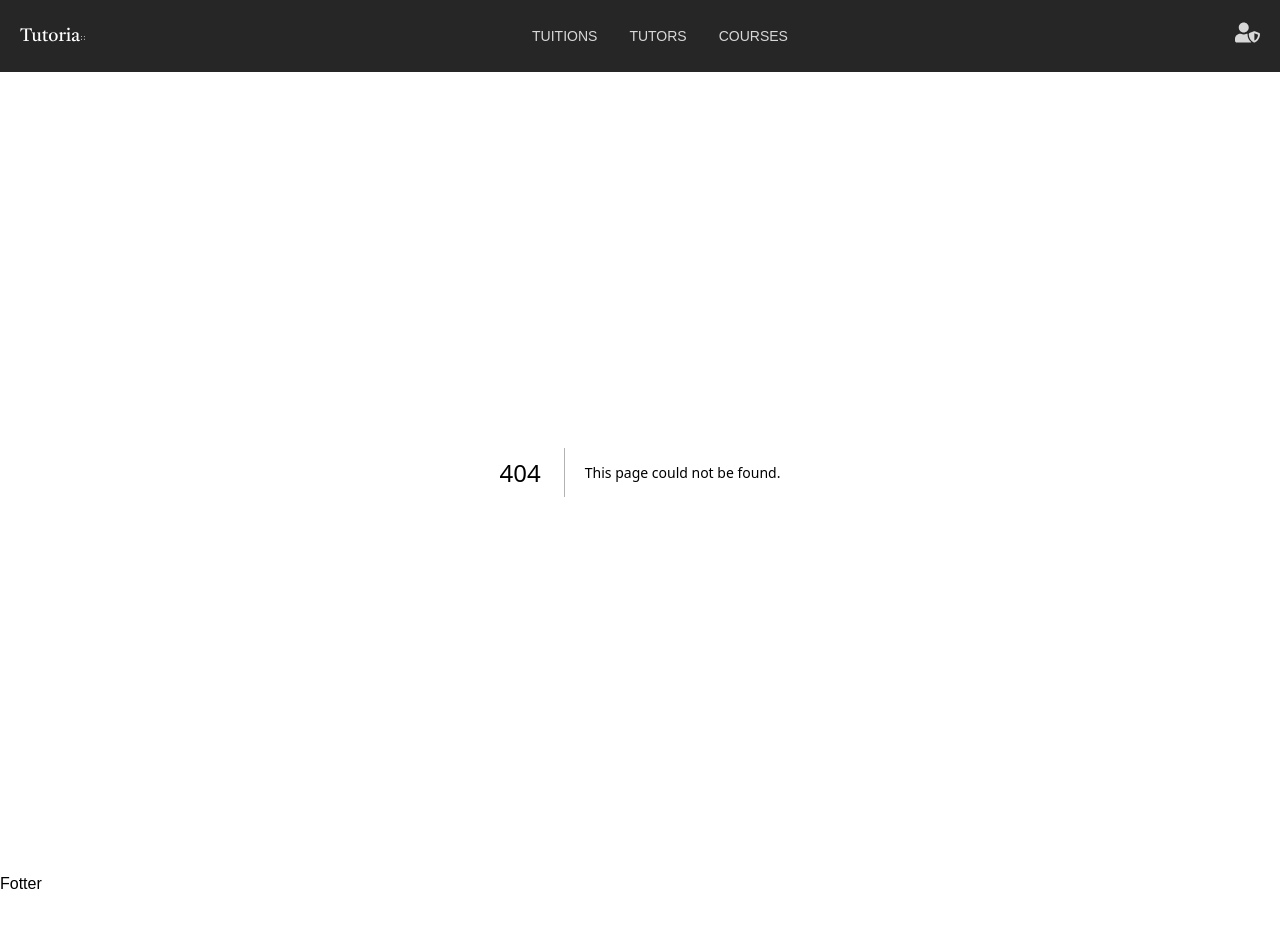
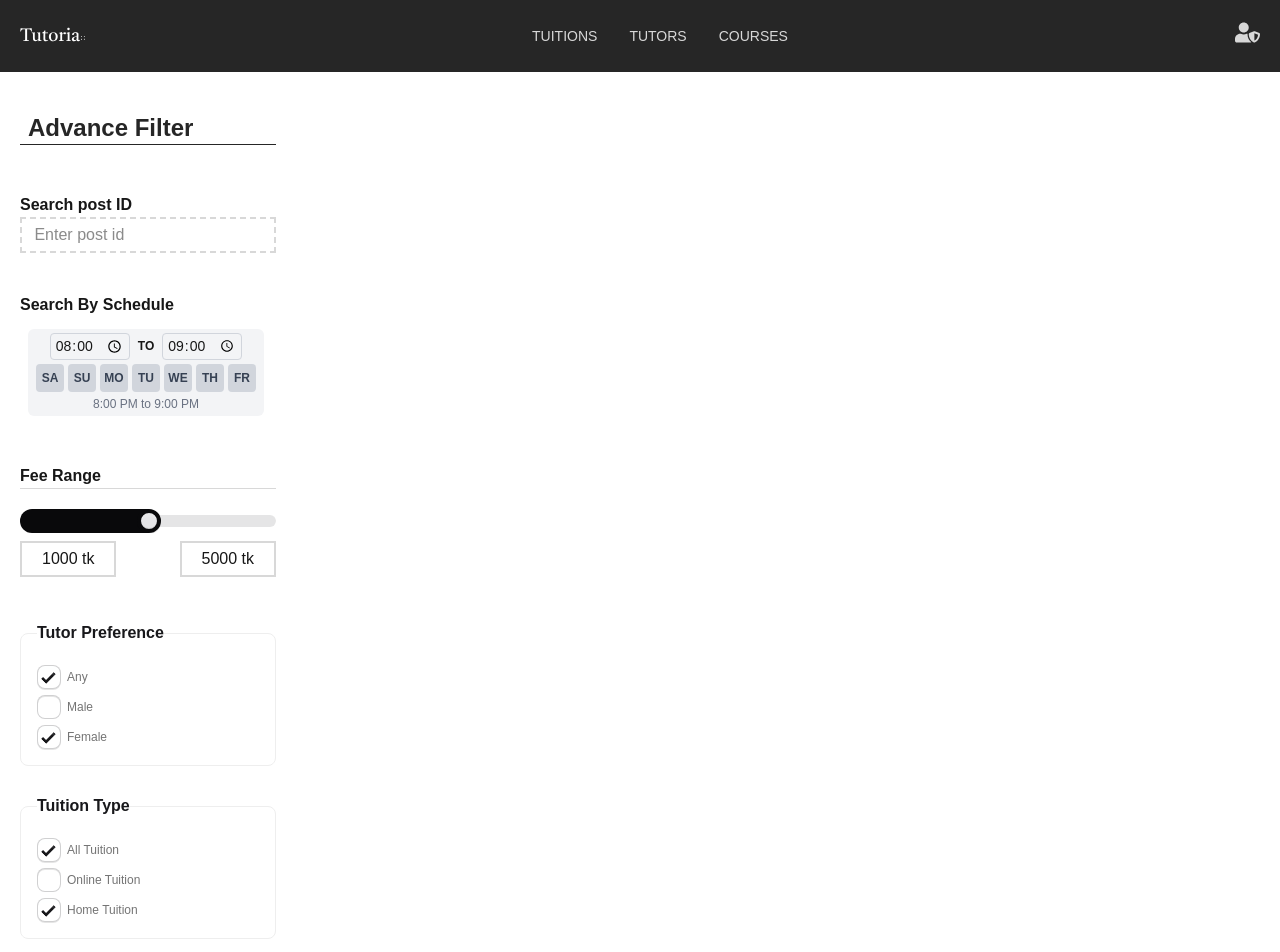
Before and after one commit to shefai-tur/tutoria, a Next.js app: page /tutors in a window 1280 px wide. Before the commit this address had no page. Shown: the top 952 px of the page. Before the commit the page ends 896 px from the top, so only its background shows below. Built offline with nearby package versions, Linux system fonts and the light colour scheme.

Commit message:
Tutors Sidebar
update

```diff
--- a/app/(AllPage)/profile/UpdateEducation/page.tsx
+++ /dev/null
@@ -1,8 +0,0 @@
-
-const page = () => {
-  return (
-    <div className=" text-tahiti">page</div>
-  )
-}
-
-export default page
--- /dev/null
+++ b/app/(AllPage)/tutors/page.tsx
@@ -0,0 +1,16 @@
+
+import Sidbar from "@/app/Components/Sidbar"
+const page = () => {
+  return (
+    <div className="container mx-auto p-5">
+        <div  className="flex justify-between ">
+            <div className="w-1/4">
+            <Sidbar/>
+            </div>
+            <div className="w-3/4"></div>
+        </div>
+    </div>
+  )
+}
+
+export default page
--- a/app/Components/Header.tsx
+++ b/app/Components/Header.tsx
@@ -2,7 +2,7 @@
 import Image from "next/image";
 import { FaUserShield } from "react-icons/fa";
 import SignUpModel from "./SignUpModel";
-
+import Link from "next/link";
 const Header = () => {
   return (
     <div>
@@ -15,9 +15,11 @@ const Header = () => {
             <li className="font-DMSans font-normal  text-sm text-quaternary4 hover:text-secondary2  hover:font-bold  hover:border-b-2 hover:border-tertiary3 transition-colors duration-300 cursor-pointer">
               TUITIONS{" "}
             </li>
+            <Link href="/tutors">
             <li className="font-DMSans font-normal  text-sm text-quaternary4 hover:text-secondary2  hover:font-bold  hover:border-b-2 hover:border-tertiary3 transition-colors duration-300 cursor-pointer">
               TUTORS{" "}
             </li>
+            </Link>
             <li className="font-DMSans font-normal  text-sm text-quaternary4 hover:text-secondary2  hover:font-bold  hover:border-b-2 hover:border-tertiary3 transition-colors duration-300 cursor-pointer">
               COURSES{" "}
             </li>
--- a/app/Components/PersonalInfo.tsx
+++ b/app/Components/PersonalInfo.tsx
@@ -19,7 +19,7 @@ const PersonalInfo = () => {
               <input
                 type="text"
                 placeholder="Enter your full name "
-                className=" border border-quaternary4 rounded-sm outline-0 w-full p-1.5 "
+                className=" border-2 border-dashed border-quaternary4 rounded-sm outline-0 w-full p-1.5 "
               />
             </div>
             <div className="  mb-4">
--- /dev/null
+++ b/app/Components/Sidbar.tsx
@@ -0,0 +1,102 @@
+import TimeSlotSelector from "./TimeSlotSelector";
+
+const Sidbar = () => {
+  return (
+    <div className=" w-64    bg-white   ">
+      <h1 className=" font-DMSans font-bold text-primary1 text-2xl mt-5 px-2 border-b mb-12">
+        Advance Filter
+      </h1>
+
+      <div className=" mb-10">
+        <h3 className=" font-DMSans font-semibold text-base">Search post ID</h3>
+        <input
+          type="text"
+          placeholder=" Enter post id"
+          className=" py-1 px-2 border-2 border-dashed border-quaternary4 outline-0 w-full"
+        />
+      </div>
+      <div className=" mb-10 ">
+        <h3 className=" font-DMSans font-semibold text-base mb-1">
+          Search By Schedule
+        </h3>
+        <div className=" p-2">
+          <TimeSlotSelector />
+        </div>
+      </div>
+      <div className=" mb-20 ">
+        <h3 className=" font-DMSans font-semibold text-base mb-5 border-b border-quaternary4">Fee Range</h3>
+        <div className="relative ">
+          <input
+            type="range"
+            min={1}
+            max={100}
+            className="range  range-neutral"
+          />
+
+          <p className=" border-2 border-quaternary4 py-1 px-5 absolute top-8 left-0">
+            1000 tk
+          </p>
+          <p className=" border-2 border-quaternary4 py-1 px-5 absolute top-8 right-0">
+            5000 tk
+          </p>
+        </div>
+      </div>
+      <div className=" mt-14">
+        <fieldset className="fieldset bg-base-100 border-base-300 rounded-box w-64 border p-4">
+          <legend className="fieldset-legend font-DMSans font-semibold text-base">
+            Tutor Preference
+          </legend>
+          <label className="label">
+            <input type="checkbox" defaultChecked className="checkbox" />
+            <span className="label-text">Any</span>
+          </label>
+          <label className="label">
+            <input type="checkbox" className="checkbox" />
+            <span className="label-text">Male</span>
+          </label>
+          <label className="label">
+            <input type="checkbox" defaultChecked className="checkbox" />
+            <span className="label-text">Female</span>
+          </label>
+        </fieldset>
+      </div>
+      <div className=" my-5">
+        <fieldset className="fieldset bg-base-100 border-base-300 rounded-box w-64 border p-4">
+          <legend className="fieldset-legend font-DMSans font-semibold text-base">
+            Tuition Type
+          </legend>
+          <label className="label">
+            <input type="checkbox" defaultChecked className="checkbox" />
+            <span className="label-text">All Tuition</span>
+          </label>
+          <label className="label">
+            <input type="checkbox" className="checkbox" />
+            <span className="label-text">Online Tuition</span>
+          </label>
+          <label className="label">
+            <input type="checkbox" defaultChecked className="checkbox" />
+            <span className="label-text">Home Tuition</span>
+          </label>
+        </fieldset>
+      </div>
+      <div className=" mb-10 ">
+        <h3 className=" font-DMSans font-semibold text-base mb-5 border-b border-quaternary4  ">Nearby</h3>
+        <div className="relative ">
+          <input
+            type="range"
+            min={1}
+            max={100}
+            className="range  range-neutral"
+          />
+
+
+          <p className=" border-2 border-quaternary4 py-1 px-5 absolute top-8 right-0">
+          05 km
+          </p>
+        </div>
+      </div>
+    </div>
+  );
+};
+
+export default Sidbar;
--- /dev/null
+++ b/app/Components/TutorsCard.tsx
@@ -0,0 +1,9 @@
+
+
+const TutorsCard = () => {
+  return (
+    <div>TutorsCard</div>
+  )
+}
+
+export default TutorsCard
```
